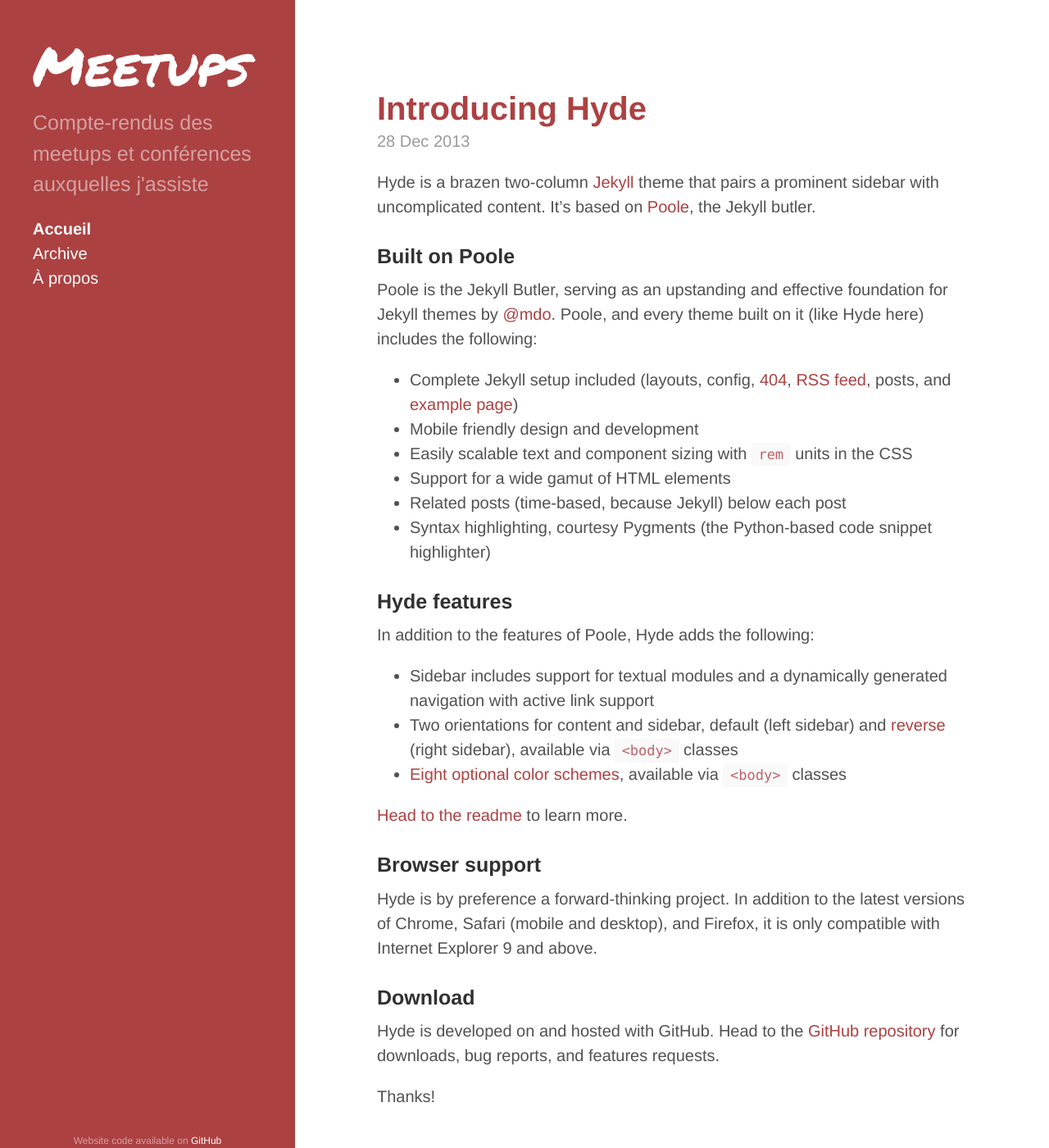
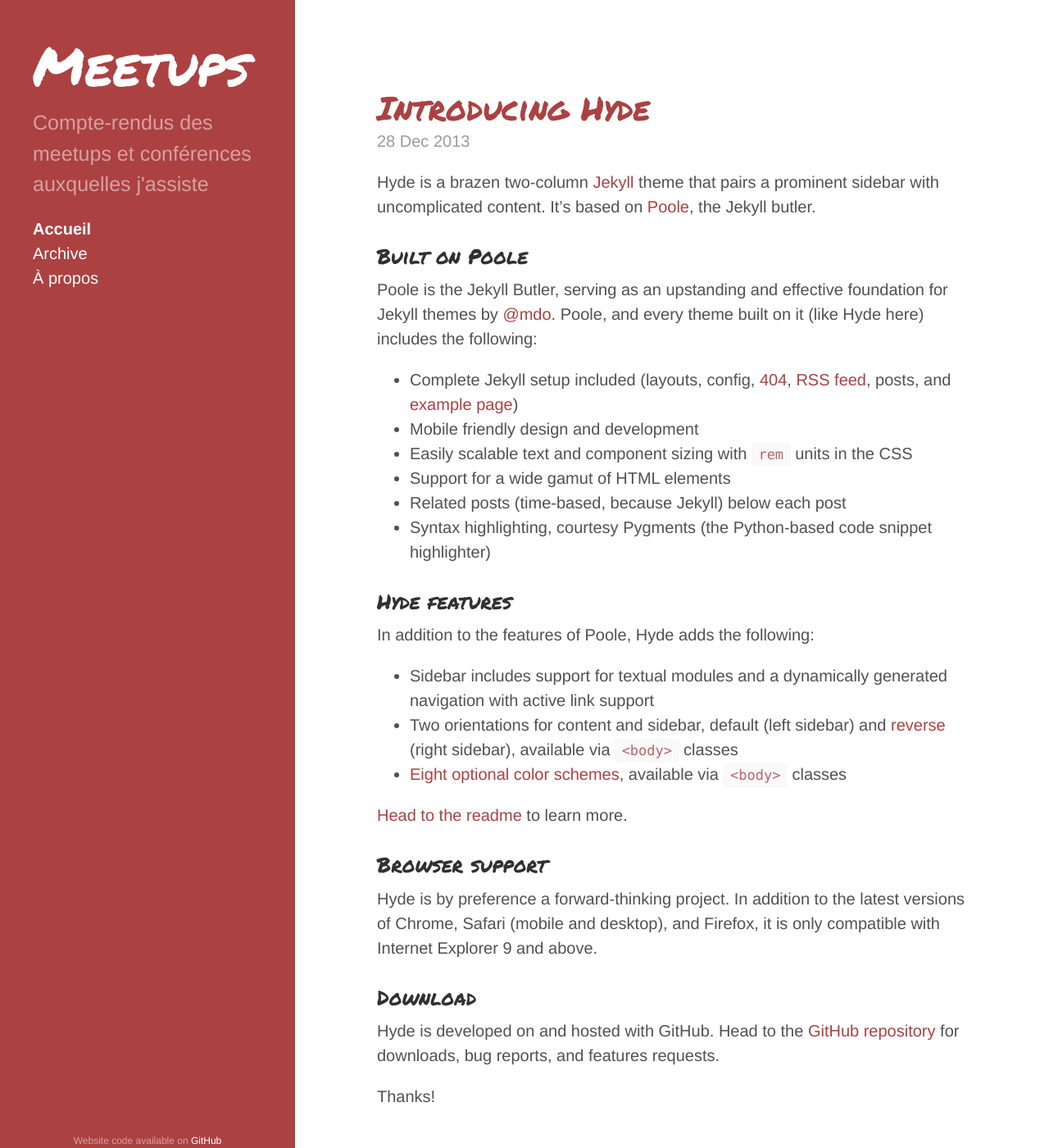
Before and after one commit to pixelastic/meetups.pixelastic.com, a Jekyll site: the page built from index.html, in a window 1280 px wide and 1400 px high. Shown: the whole window at 82% size. Built offline with Jekyll 4.4.1, drawn with Linux system fonts in a browser that asks for light colours; Markdown is read by kramdown in place of the engine named in the settings; the list of posts is cut into pages by our own code.

Commit message:
Setting custom font on every header.

```diff
--- a/public/css/meetups.css
+++ b/public/css/meetups.css
@@ -19,6 +19,14 @@
 }
 
 /* Titles */
+h1,
+h2,
+h3,
+h4,
+h5 {
+  font-family: 'PermanentMarker', Arial, sans-serif;
+  font-weight:normal;
+}
 
 /* Sidebar */
 .sidebar {
```
